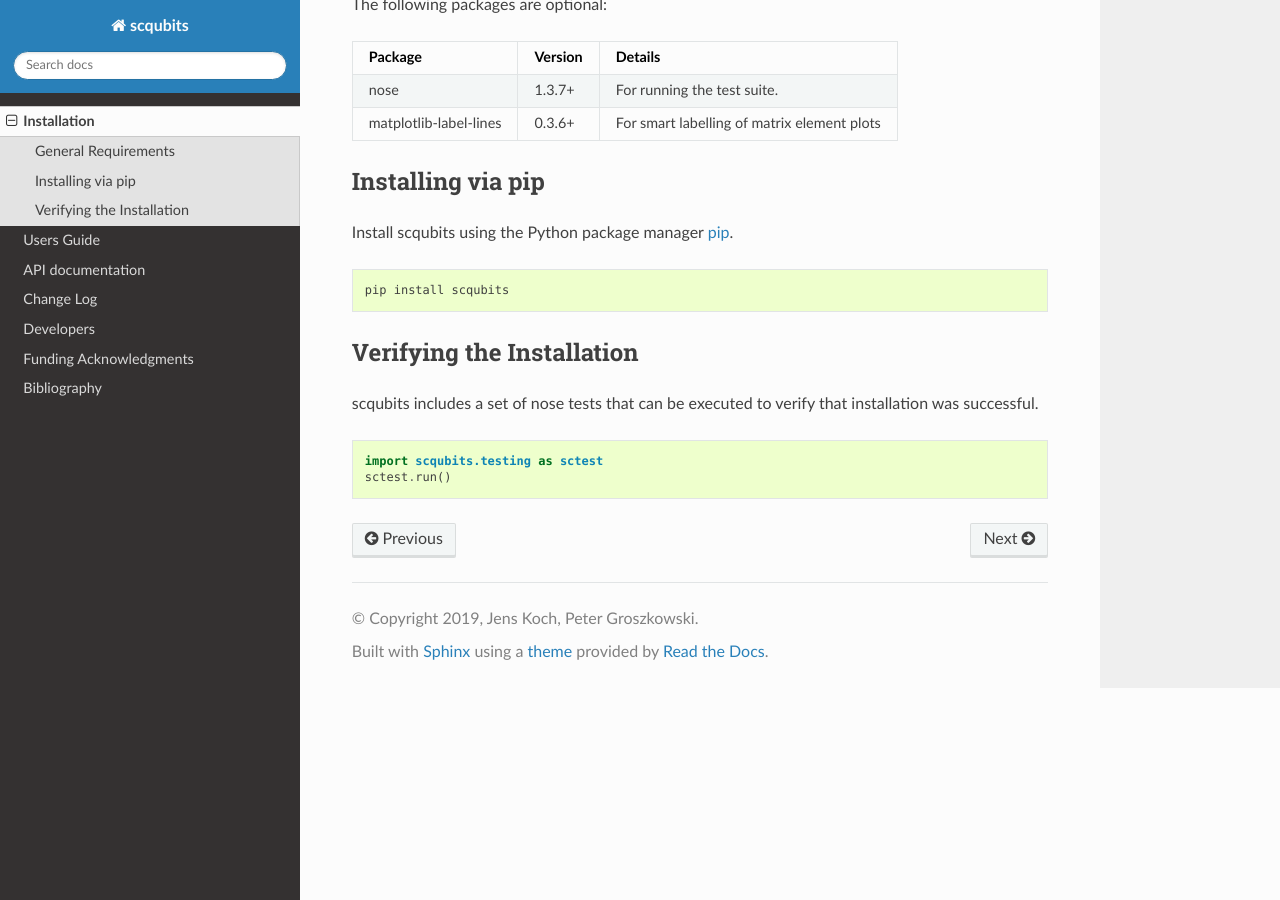
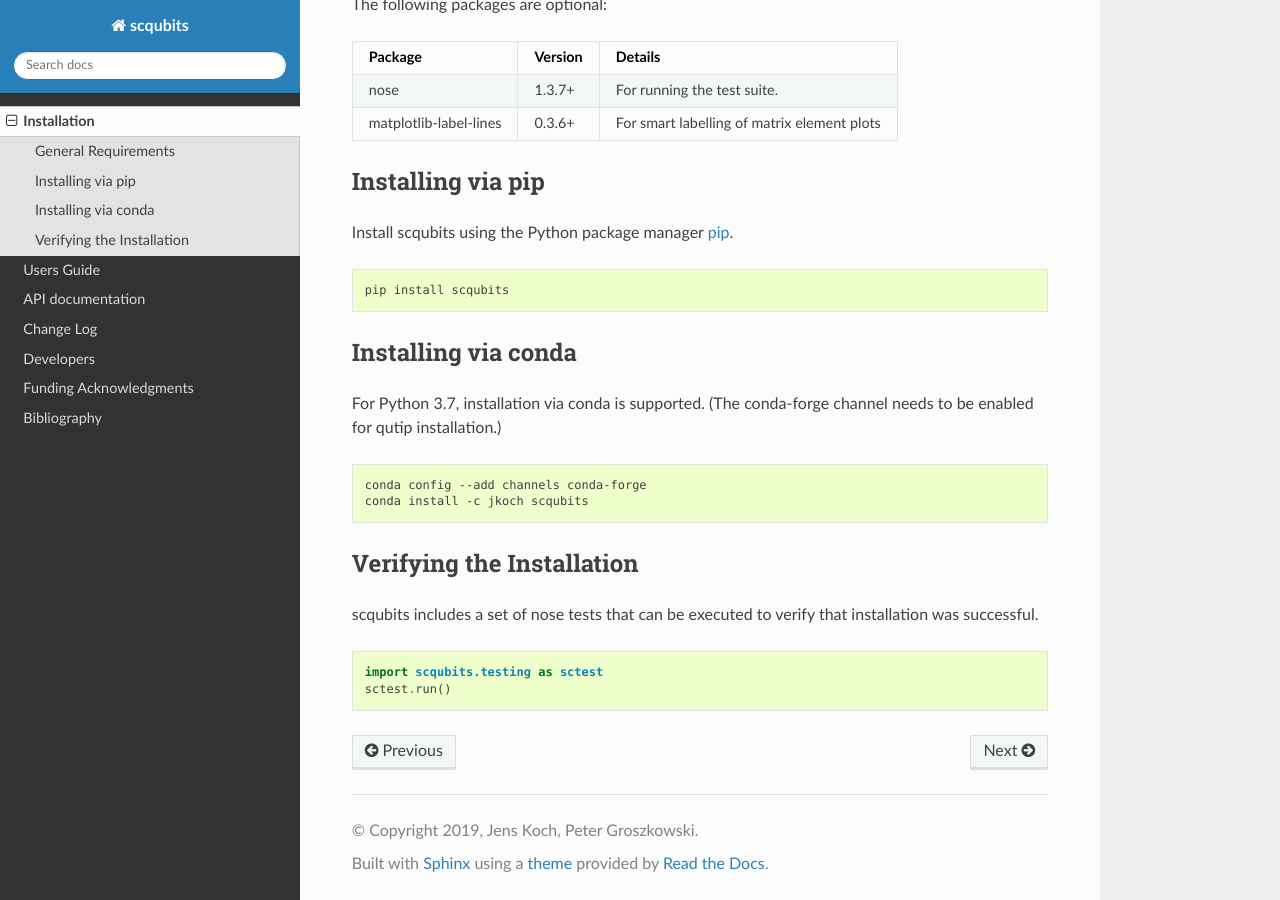
Before and after one commit to scqubits/scqubits, a Sphinx documentation site: the page built from docs/source/installation.rst, in a window 1280 px wide and 900 px high, scrolled down 560 px. Built offline with Sphinx 7.4.7 and the Read the Docs theme 2.0.0, drawn with Linux system fonts in a browser that asks for light colours.

Commit message:
add conda support

```diff
--- a/docs/source/installation.rst
+++ b/docs/source/installation.rst
@@ -59,6 +59,22 @@
 
    pip install scqubits
 
+
+
+.. _install-via_conda:
+
+Installing via conda
+====================
+
+For Python 3.7, installation via conda is supported. (The conda-forge channel needs to be enabled for qutip installation.)
+
+.. code-block:: bash
+
+   conda config --add channels conda-forge
+   conda install -c jkoch scqubits
+
+
+
 .. _install-verify:
 
 Verifying the Installation
```
Also changed, not shown: README.md (+5 -0 lines).
